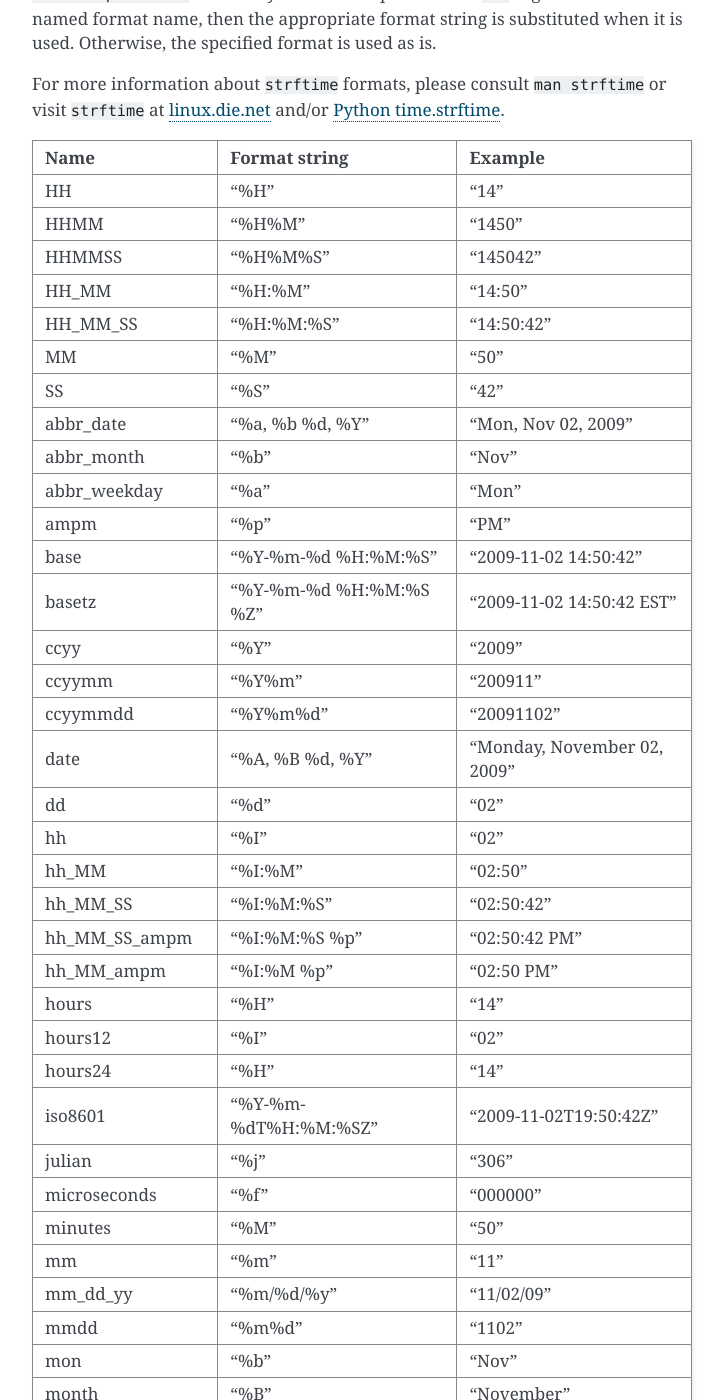
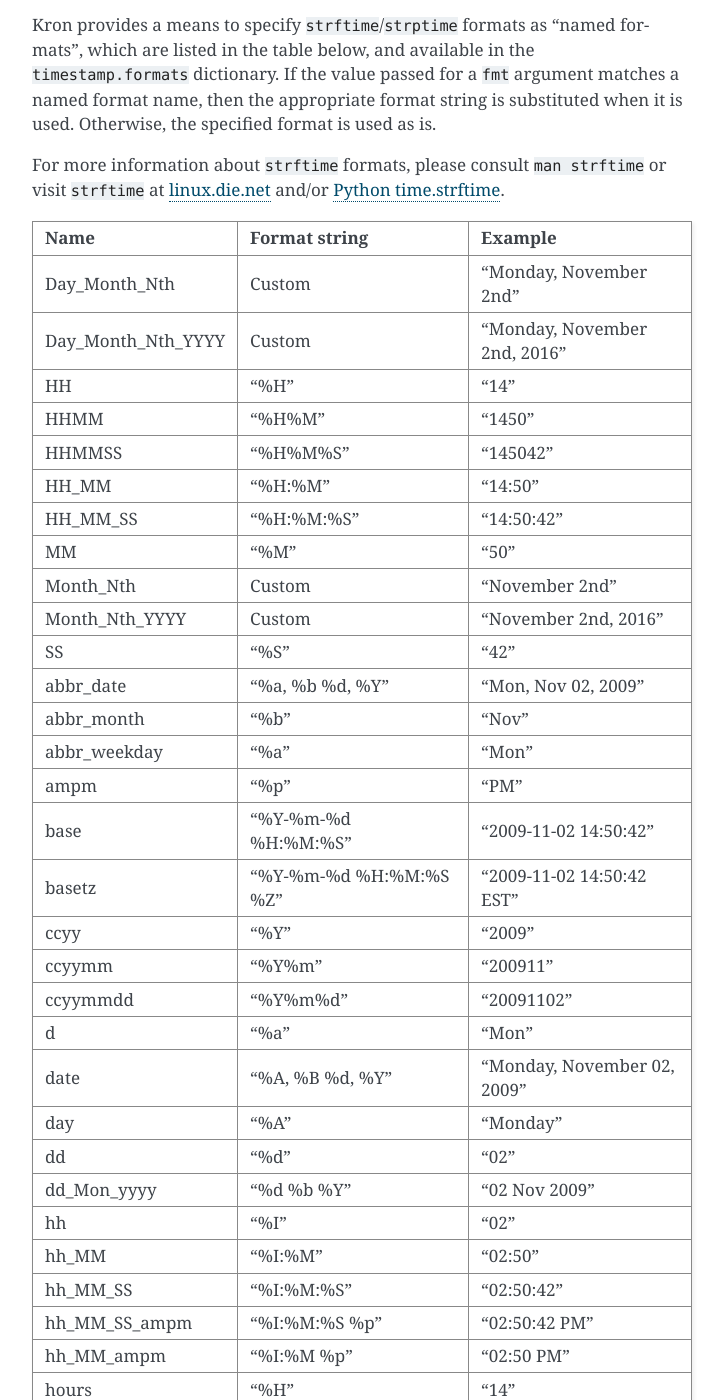
Before and after one commit to qtfkwk/kron, a Sphinx documentation site: the page built from doc/source/index.rst, in a window 1280 px wide and 1400 px high, scrolled down 8037 px. Shown: the whole window, without its empty margins (388-1112 px from the left). Built offline with Sphinx 7.4.7, drawn with Linux system fonts in a browser that asks for light colours; some of the changed text lies outside the part shown.

```diff
--- a/doc/source/conf.py
+++ b/doc/source/conf.py
@@ -58,7 +58,7 @@ author = u'qtfkwk'
 # The short X.Y version.
 version = u'1.6'
 # The full version, including alpha/beta/rc tags.
-release = u'1.6.6'
+release = u'1.6.7'
 
 # The language for content autogenerated by Sphinx. Refer to documentation
 # for a list of supported languages.
--- a/doc/source/index.rst
+++ b/doc/source/index.rst
@@ -231,6 +231,11 @@ Versions
 | 1.6.6   | 2016-06-05 | Make the default timezone UTC if tzlocal     |
 |         |            | fails to get the local timezone              |
 +---------+------------+----------------------------------------------+
+| 1.6.7   | 2016-11-20 | Add named formats "d", "day", and            |
+|         |            | "dd_Mon_yyyy"; add named output formats      |
+|         |            | "Month_Nth", "Month_Nth_YYYY",               |
+|         |            | "Day_Month_Nth", and "Day_Month_Nth_YYYY"    |
++---------+------------+----------------------------------------------+
 
 Issues
 ======
@@ -402,119 +407,134 @@ strftime`` or visit ``strftime`` at
 `Python time.strftime
 <https://docs.python.org/2/library/time.html#time.strftime>`_.
 
-+-----------------+----------------------+---------------------------+
-| Name            | Format string        | Example                   |
-+=================+======================+===========================+
-| HH              | "%H"                 | "14"                      |
-+-----------------+----------------------+---------------------------+
-| HHMM            | "%H%M"               | "1450"                    |
-+-----------------+----------------------+---------------------------+
-| HHMMSS          | "%H%M%S"             | "145042"                  |
-+-----------------+----------------------+---------------------------+
-| HH_MM           | "%H:%M"              | "14:50"                   |
-+-----------------+----------------------+---------------------------+
-| HH_MM_SS        | "%H:%M:%S"           | "14:50:42"                |
-+-----------------+----------------------+---------------------------+
-| MM              | "%M"                 | "50"                      |
-+-----------------+----------------------+---------------------------+
-| SS              | "%S"                 | "42"                      |
-+-----------------+----------------------+---------------------------+
-| abbr_date       | "%a, %b %d, %Y"      | "Mon, Nov 02, 2009"       |
-+-----------------+----------------------+---------------------------+
-| abbr_month      | "%b"                 | "Nov"                     |
-+-----------------+----------------------+---------------------------+
-| abbr_weekday    | "%a"                 | "Mon"                     |
-+-----------------+----------------------+---------------------------+
-| ampm            | "%p"                 | "PM"                      |
-+-----------------+----------------------+---------------------------+
-| base            | "%Y-%m-%d %H:%M:%S"  | "2009-11-02 14:50:42"     |
-+-----------------+----------------------+---------------------------+
-| basetz          | "%Y-%m-%d            | "2009-11-02 14:50:42 EST" |
-|                 | %H:%M:%S %Z"         |                           |
-+-----------------+----------------------+---------------------------+
-| ccyy            | "%Y"                 | "2009"                    |
-+-----------------+----------------------+---------------------------+
-| ccyymm          | "%Y%m"               | "200911"                  |
-+-----------------+----------------------+---------------------------+
-| ccyymmdd        | "%Y%m%d"             | "20091102"                |
-+-----------------+----------------------+---------------------------+
-| date            | "%A, %B %d, %Y"      | "Monday, November 02,     |
-|                 |                      | 2009"                     |
-+-----------------+----------------------+---------------------------+
-| dd              | "%d"                 | "02"                      |
-+-----------------+----------------------+---------------------------+
-| hh              | "%I"                 | "02"                      |
-+-----------------+----------------------+---------------------------+
-| hh_MM           | "%I:%M"              | "02:50"                   |
-+-----------------+----------------------+---------------------------+
-| hh_MM_SS        | "%I:%M:%S"           | "02:50:42"                |
-+-----------------+----------------------+---------------------------+
-| hh_MM_SS_ampm   | "%I:%M:%S %p"        | "02:50:42 PM"             |
-+-----------------+----------------------+---------------------------+
-| hh_MM_ampm      | "%I:%M %p"           | "02:50 PM"                |
-+-----------------+----------------------+---------------------------+
-| hours           | "%H"                 | "14"                      |
-+-----------------+----------------------+---------------------------+
-| hours12         | "%I"                 | "02"                      |
-+-----------------+----------------------+---------------------------+
-| hours24         | "%H"                 | "14"                      |
-+-----------------+----------------------+---------------------------+
-| iso8601         | "%Y-%m-%dT%H:%M:%SZ" | "2009-11-02T19:50:42Z"    |
-+-----------------+----------------------+---------------------------+
-| julian          | "%j"                 | "306"                     |
-+-----------------+----------------------+---------------------------+
-| microseconds    | "%f"                 | "000000"                  |
-+-----------------+----------------------+---------------------------+
-| minutes         | "%M"                 | "50"                      |
-+-----------------+----------------------+---------------------------+
-| mm              | "%m"                 | "11"                      |
-+-----------------+----------------------+---------------------------+
-| mm_dd_yy        | "%m/%d/%y"           | "11/02/09"                |
-+-----------------+----------------------+---------------------------+
-| mmdd            | "%m%d"               | "1102"                    |
-+-----------------+----------------------+---------------------------+
-| mon             | "%b"                 | "Nov"                     |
-+-----------------+----------------------+---------------------------+
-| month           | "%B"                 | "November"                |
-+-----------------+----------------------+---------------------------+
-| national        | "%a %b %d            | "Mon Nov 02 14:50:42 EST  |
-|                 | %X %Z %Y"            | 2009:                     |
-+-----------------+----------------------+---------------------------+
-| national_date   | "%x"                 | "11/02/09"                |
-+-----------------+----------------------+---------------------------+
-| national_time   | "%X"                 | "14:50:42"                |
-+-----------------+----------------------+---------------------------+
-| rfc2822         | "%a, %d %b %Y        | "Mon, 02 Nov 2009         |
-|                 | %H:%M:%S %z"         | 14:50:42 -0500"           |
-+-----------------+----------------------+---------------------------+
-| seconds         | "%S"                 | "42"                      |
-+-----------------+----------------------+---------------------------+
-| tz              | "%Z"                 | "EST"                     |
-+-----------------+----------------------+---------------------------+
-| tz_offset       | "%z"                 | "-0500"                   |
-+-----------------+----------------------+---------------------------+
-| week_number_mon | "%W"                 | "44"                      |
-+-----------------+----------------------+---------------------------+
-| week_number_sun | "%U"                 | "44"                      |
-+-----------------+----------------------+---------------------------+
-| weekday         | "%A"                 | "Monday"                  |
-+-----------------+----------------------+---------------------------+
-| year            | "%Y"                 | "2009"                    |
-+-----------------+----------------------+---------------------------+
-| yy              | "%y"                 | "09"                      |
-+-----------------+----------------------+---------------------------+
-| yymm            | "%y%m"               | "0911"                    |
-+-----------------+----------------------+---------------------------+
-| yymmdd          | "%y%m%d"             | "091102"                  |
-+-----------------+----------------------+---------------------------+
-| yyyy            | "%Y"                 | "2009"                    |
-+-----------------+----------------------+---------------------------+
-| yyyy_mm_dd      | "%Y/%m/%d"           | "2009/11/02"              |
-+-----------------+----------------------+---------------------------+
-| yyyymm          | "%Y%m"               | "200911"                  |
-+-----------------+----------------------+---------------------------+
-| yyyymmdd        | "%Y%m%d"             | "20091102"                |
-+-----------------+----------------------+---------------------------+
++--------------------+----------------------+---------------------------+
+| Name               | Format string        | Example                   |
++====================+======================+===========================+
+| Day_Month_Nth      | Custom               | "Monday, November 2nd"    |
++--------------------+----------------------+---------------------------+
+| Day_Month_Nth_YYYY | Custom               | "Monday, November 2nd,    |
+|                    |                      | 2016"                     |
++--------------------+----------------------+---------------------------+
+| HH                 | "%H"                 | "14"                      |
++--------------------+----------------------+---------------------------+
+| HHMM               | "%H%M"               | "1450"                    |
++--------------------+----------------------+---------------------------+
+| HHMMSS             | "%H%M%S"             | "145042"                  |
++--------------------+----------------------+---------------------------+
+| HH_MM              | "%H:%M"              | "14:50"                   |
++--------------------+----------------------+---------------------------+
+| HH_MM_SS           | "%H:%M:%S"           | "14:50:42"                |
++--------------------+----------------------+---------------------------+
+| MM                 | "%M"                 | "50"                      |
++--------------------+----------------------+---------------------------+
+| Month_Nth          | Custom               | "November 2nd"            |
++--------------------+----------------------+---------------------------+
+| Month_Nth_YYYY     | Custom               | "November 2nd, 2016"      |
++--------------------+----------------------+---------------------------+
+| SS                 | "%S"                 | "42"                      |
++--------------------+----------------------+---------------------------+
+| abbr_date          | "%a, %b %d, %Y"      | "Mon, Nov 02, 2009"       |
++--------------------+----------------------+---------------------------+
+| abbr_month         | "%b"                 | "Nov"                     |
++--------------------+----------------------+---------------------------+
+| abbr_weekday       | "%a"                 | "Mon"                     |
++--------------------+----------------------+---------------------------+
+| ampm               | "%p"                 | "PM"                      |
++--------------------+----------------------+---------------------------+
+| base               | "%Y-%m-%d %H:%M:%S"  | "2009-11-02 14:50:42"     |
++--------------------+----------------------+---------------------------+
+| basetz             | "%Y-%m-%d            | "2009-11-02 14:50:42 EST" |
+|                    | %H:%M:%S %Z"         |                           |
++--------------------+----------------------+---------------------------+
+| ccyy               | "%Y"                 | "2009"                    |
++--------------------+----------------------+---------------------------+
+| ccyymm             | "%Y%m"               | "200911"                  |
++--------------------+----------------------+---------------------------+
+| ccyymmdd           | "%Y%m%d"             | "20091102"                |
++--------------------+----------------------+---------------------------+
+| d                  | "%a"                 | "Mon"                     |
++--------------------+----------------------+---------------------------+
+| date               | "%A, %B %d, %Y"      | "Monday, November 02,     |
+|                    |                      | 2009"                     |
++--------------------+----------------------+---------------------------+
+| day                | "%A"                 | "Monday"                  |
++--------------------+----------------------+---------------------------+
+| dd                 | "%d"                 | "02"                      |
++--------------------+----------------------+---------------------------+
+| dd_Mon_yyyy        | "%d %b %Y"           | "02 Nov 2009"             |
++--------------------+----------------------+---------------------------+
+| hh                 | "%I"                 | "02"                      |
++--------------------+----------------------+---------------------------+
+| hh_MM              | "%I:%M"              | "02:50"                   |
++--------------------+----------------------+---------------------------+
+| hh_MM_SS           | "%I:%M:%S"           | "02:50:42"                |
++--------------------+----------------------+---------------------------+
+| hh_MM_SS_ampm      | "%I:%M:%S %p"        | "02:50:42 PM"             |
++--------------------+----------------------+---------------------------+
+| hh_MM_ampm         | "%I:%M %p"           | "02:50 PM"                |
++--------------------+----------------------+---------------------------+
+| hours              | "%H"                 | "14"                      |
++--------------------+----------------------+---------------------------+
+| hours12            | "%I"                 | "02"                      |
++--------------------+----------------------+---------------------------+
+| hours24            | "%H"                 | "14"                      |
++--------------------+----------------------+---------------------------+
+| iso8601            | "%Y-%m-%dT%H:%M:%SZ" | "2009-11-02T19:50:42Z"    |
++--------------------+----------------------+---------------------------+
+| julian             | "%j"                 | "306"                     |
++--------------------+----------------------+---------------------------+
+| microseconds       | "%f"                 | "000000"                  |
++--------------------+----------------------+---------------------------+
+| minutes            | "%M"                 | "50"                      |
++--------------------+----------------------+---------------------------+
+| mm                 | "%m"                 | "11"                      |
++--------------------+----------------------+---------------------------+
+| mm_dd_yy           | "%m/%d/%y"           | "11/02/09"                |
++--------------------+----------------------+---------------------------+
+| mmdd               | "%m%d"               | "1102"                    |
++--------------------+----------------------+---------------------------+
+| mon                | "%b"                 | "Nov"                     |
++--------------------+----------------------+---------------------------+
+| month              | "%B"                 | "November"                |
++--------------------+----------------------+---------------------------+
+| national           | "%a %b %d            | "Mon Nov 02 14:50:42 EST  |
+|                    | %X %Z %Y"            | 2009:                     |
++--------------------+----------------------+---------------------------+
+| national_date      | "%x"                 | "11/02/09"                |
++--------------------+----------------------+---------------------------+
+| national_time      | "%X"                 | "14:50:42"                |
++--------------------+----------------------+---------------------------+
+| rfc2822            | "%a, %d %b %Y        | "Mon, 02 Nov 2009         |
+|                    | %H:%M:%S %z"         | 14:50:42 -0500"           |
++--------------------+----------------------+---------------------------+
+| seconds            | "%S"                 | "42"                      |
++--------------------+----------------------+---------------------------+
+| tz                 | "%Z"                 | "EST"                     |
++--------------------+----------------------+---------------------------+
+| tz_offset          | "%z"                 | "-0500"                   |
++--------------------+----------------------+---------------------------+
+| week_number_mon    | "%W"                 | "44"                      |
++--------------------+----------------------+---------------------------+
+| week_number_sun    | "%U"                 | "44"                      |
++--------------------+----------------------+---------------------------+
+| weekday            | "%A"                 | "Monday"                  |
++--------------------+----------------------+---------------------------+
+| year               | "%Y"                 | "2009"                    |
++--------------------+----------------------+---------------------------+
+| yy                 | "%y"                 | "09"                      |
++--------------------+----------------------+---------------------------+
+| yymm               | "%y%m"               | "0911"                    |
++--------------------+----------------------+---------------------------+
+| yymmdd             | "%y%m%d"             | "091102"                  |
++--------------------+----------------------+---------------------------+
+| yyyy               | "%Y"                 | "2009"                    |
++--------------------+----------------------+---------------------------+
+| yyyy_mm_dd         | "%Y/%m/%d"           | "2009/11/02"              |
++--------------------+----------------------+---------------------------+
+| yyyymm             | "%Y%m"               | "200911"                  |
++--------------------+----------------------+---------------------------+
+| yyyymmdd           | "%Y%m%d"             | "20091102"                |
++--------------------+----------------------+---------------------------+
 
 Classes
 -------
--- a/setup.py
+++ b/setup.py
@@ -1,6 +1,6 @@
 # Name: kron
 # Description: Uniform interface for dates and times
-# Version: 1.6.6
+# Version: 1.6.7
 # File: setup.py
 # Author: qtfkwk <qtfkwk+kron@gmail.com>
 # Copyright: (C) 2016 by qtfkwk
@@ -19,7 +19,7 @@ if __name__ == '__main__':
         url='https://github.com/qtfkwk/kron',
         author='qtfkwk',
         author_email='qtfkwk+kron@gmail.com',
-        version='1.6.6',
+        version='1.6.7',
         install_requires=[
             'ntplib',
             'pytz',
```
Also changed, not shown: kron.py (+25 -3 lines), test_kron.py (+19 -7 lines), 1 other file.
